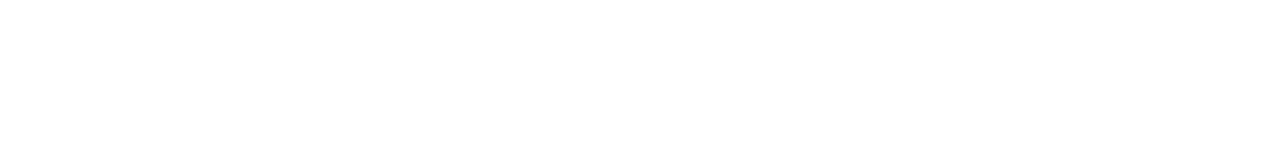
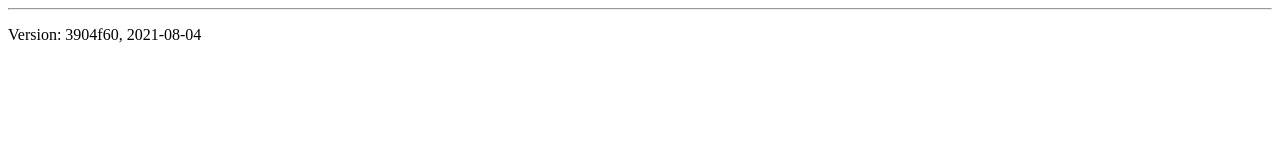
Before and after one commit to blofroth/blofroth.github.io, a plain HTML site: page burraco/index.html in a window 1280 px wide. Drawn offline with Linux system fonts and the light colour scheme.

Commit message:
Publishing burraco from\n3904f60 Publishing burraco from\n43c17f1 Publishing burraco from\n9a237f6 Publishing burraco from\nc745042 Try full GH hosting

```diff
--- a/burraco/index.html
+++ b/burraco/index.html
@@ -15,6 +15,10 @@
         import init from '/burraco/pkg/package.js';
         init('/burraco/pkg/package_bg.wasm');
     </script>
+    <hr>
+    <p>
+        Version: 3904f60, 2021-08-04
+    </p>
 </body>
 
 </html>
```
Also changed, not shown: burraco/credits.html (+1 -1 lines), burraco/index_gh.html (+4 -0 lines).
